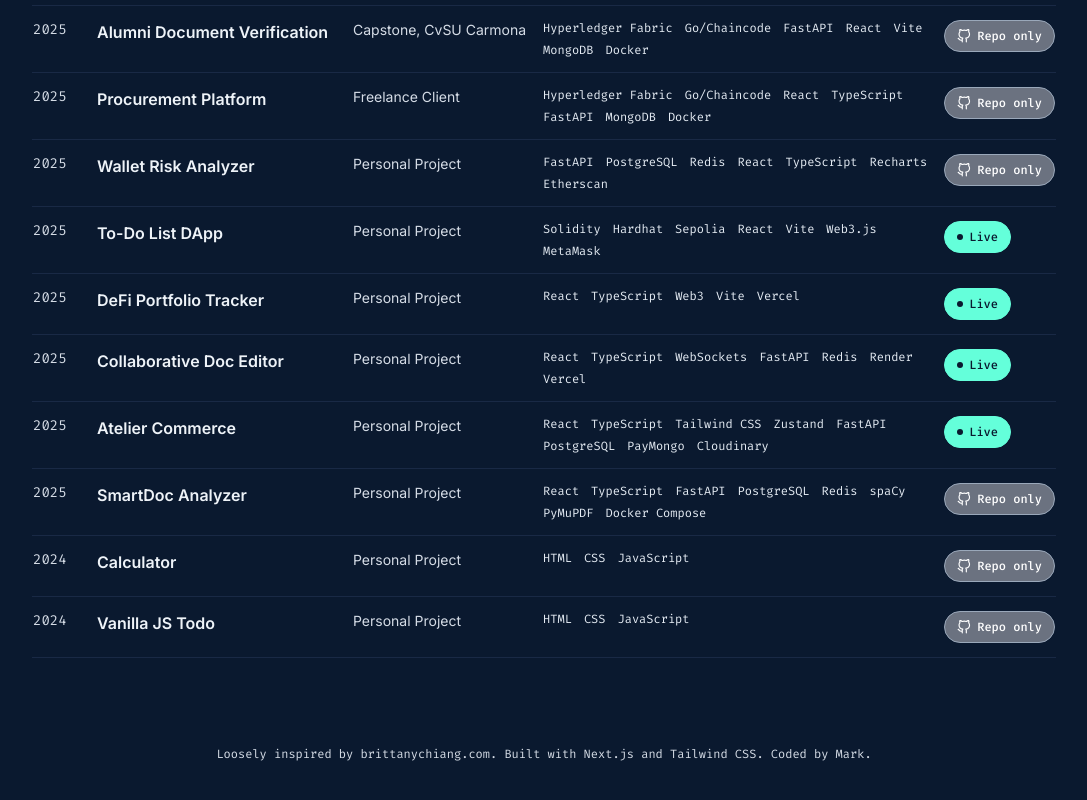
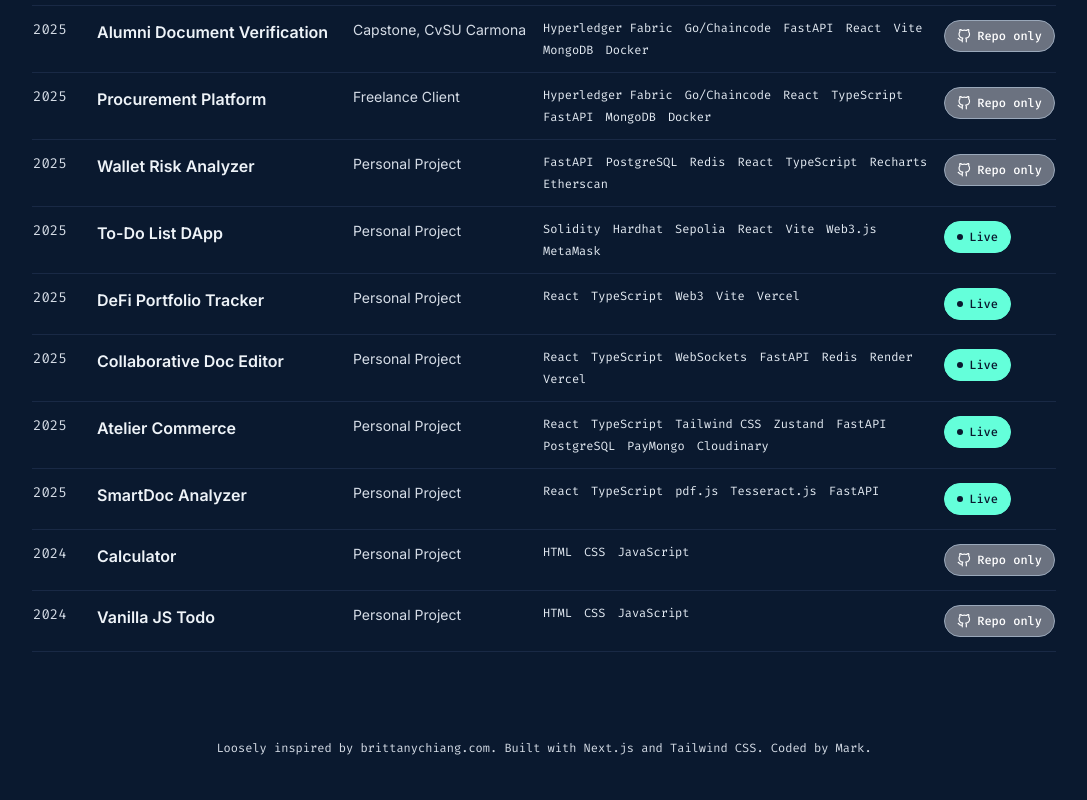
Before and after one commit to Tofuwuuu/PERSONAL-WEBSITE, a Next.js app: page /projects in a window 1280 px wide. Shown: the part 441-1241 px from the top of the page, without its empty margins (96-1183 px from the left). Built offline with nearby package versions, Linux system fonts and the light colour scheme; no server answers.

Commit message:
Mark SmartDoc Analyzer live
Point the SmartDoc card at the browser demo, update its summary and stack tags, and reject the old Vercel hosts in tests.

Co-authored-by: Mark Roderick Salise <Tofuwuuu@users.noreply.github.com>

```diff
--- a/content/projects.ts
+++ b/content/projects.ts
@@ -315,24 +315,20 @@ export const projects: Project[] = [
     madeAt: "Personal Project",
     featured: true,
     summary:
-      "Upload a PDF or image, extract the text, and save entities plus a short read of the file. An optional pass flags risky contract clauses.",
-    stack: [
-      "React",
-      "TypeScript",
-      "FastAPI",
-      "PostgreSQL",
-      "Redis",
-      "spaCy",
-      "PyMuPDF",
-      "Docker Compose",
-    ],
+      "Upload a PDF or image and get the text, names, keywords, and contract risk flags back. It all runs in your browser, and your file stays on your device.",
+    stack: ["React", "TypeScript", "pdf.js", "Tesseract.js", "FastAPI"],
     highlights: [
-      "No public demo. This one is local Docker Compose only (API, Postgres, Redis).",
+      "Live on Vercel. Try the sample document, or upload your own PDF or image.",
       "PyMuPDF reads PDFs. Tesseract reads images. spaCy pulls out names and other entities.",
       "Uploading the same file again is skipped. The API hashes the bytes with SHA-256 and caches the result in Redis.",
       "Optional JWT login so uploads belong to the signed-in user.",
     ],
     links: [
+      {
+        kind: "demo",
+        label: "Live Site",
+        href: "https://smartdoc-analyzer.vercel.app",
+      },
       {
         kind: "repo",
         label: "Repo",
```
Also changed, not shown: 1 other file (tests, documents, lock files or other folders).
